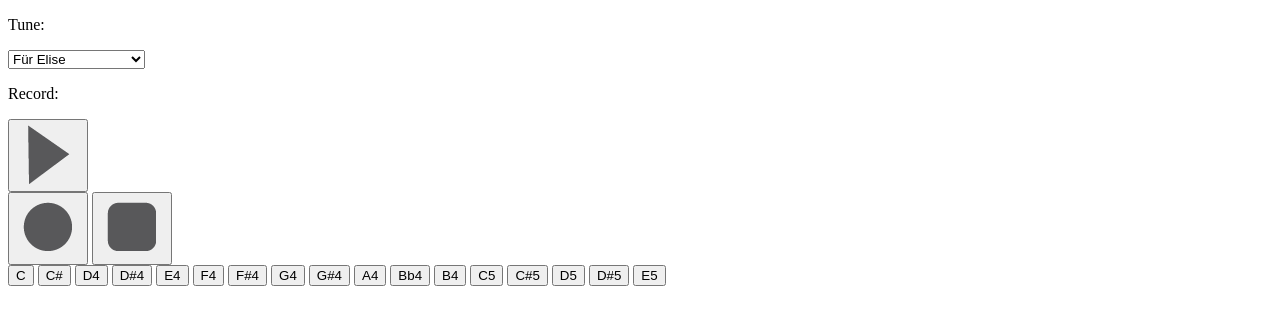
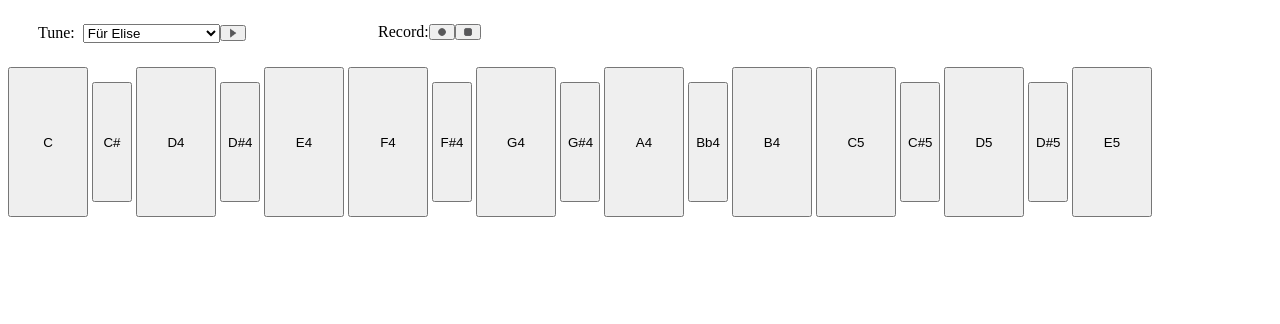
Before and after one commit to ViktorW03/Verk-1-Vef, a plain HTML site: page assignment1_supplementary_material/index.html in a window 1280 px wide. Drawn offline with Linux system fonts and the light colour scheme.

Commit message:
FIxed nested <div><div/> and worked on CSS
FIxed nested <div><div/> and worked on CSS

```diff
--- a/assignment1_supplementary_material/index.html
+++ b/assignment1_supplementary_material/index.html
@@ -11,32 +11,29 @@
     </head>
     <body>
       <div class="controls-container">
+        <div class="tune-section">
             <p class="tune-label">Tune:</p>
-        <div class="tune-drop-down-menu">
-          <span>
             <select class="tune-selections">
                 <option value="fur-elise">Für Elise</option>
                 <option value="the-godfather">The Godfather</option>
                 <option value="seven-nation-army">Seven Nation Army</option>
+                <span>
                 </select>
-          </span>
-          <div class="record-button-label"><p>Record:</p>
-          <span>
                 <button type="button" class="play-button">
                   <img src="play.png" alt="Play">
               </button>
                 </span>
+
         </div>
-          <div class="record-stop-buttons">
-            <span>
+
+        <div class="record-section">
+            <p class="record-label">Record:</p>
             <button type="button" class="record-button">
                 <img src="record.png" alt="Record">
             </button>
-              <button type="button" class="record-button">
+            <button type="button" class="stop-button">
                 <img src="stop.png" alt="Stop">
             </button>
-            </span>
-          </div>
         </div>
     </div>
       <main class="piano">
@@ -49,7 +46,7 @@
           <button type ="button" class="piano-key white-key" aria-label="F4 Key">F4</button>
           <button type ="button" class="piano-key black-key" aria-label="F Sharp 4 Key">F#4</button>
           <button type ="button" class="piano-key white-key" aria-label="G4 Key">G4</button>
-          <button type ="button" class="piano-key black-key"aria-label="G Sharp 4 Key">G#4</button>
+          <button type ="button" class="piano-key black-key" aria-label="G Sharp 4 Key">G#4</button>
           <button type ="button" class="piano-key white-key" aria-label="A4 Key">A4</button>
           <button type ="button" class="piano-key black-key" aria-label="Bb4 Key">Bb4</button>
           <button type ="button" class="piano-key white-key" aria-label="B4 Key">B4</button>
--- a/assignment1_supplementary_material/style.css
+++ b/assignment1_supplementary_material/style.css
@@ -0,0 +1,49 @@
+.tune-section, .record-section{
+    display: flex;
+    align-items: center;
+    margin-bottom: 10px; /* Adjust as needed */
+    margin-left: 30px;
+
+
+
+}
+
+.record-button img, .stop-button img{
+    width: 10px;
+    height: 10px;
+    display: flex;
+    align-items: center
+
+}
+
+.play-button img{
+    width: 10px;
+    height: 10px;
+    display: flex;
+    align-items: center;
+}
+
+
+
+.record-section{
+    display: flex;
+    align-items: center;
+    margin-top: -61px;
+    margin-left: 370px;
+
+}
+
+.tune-label {
+    margin-right: 8px; /* Adjust the spacing as needed */
+}
+
+.white-key {
+    height: 150px; /* or whatever height you desire */
+    width: 80px;
+}
+
+.black-key{
+    height: 120px;
+    width: 40px;
+
+}
```
Lines whose indentation alone changed are shown as unchanged.
